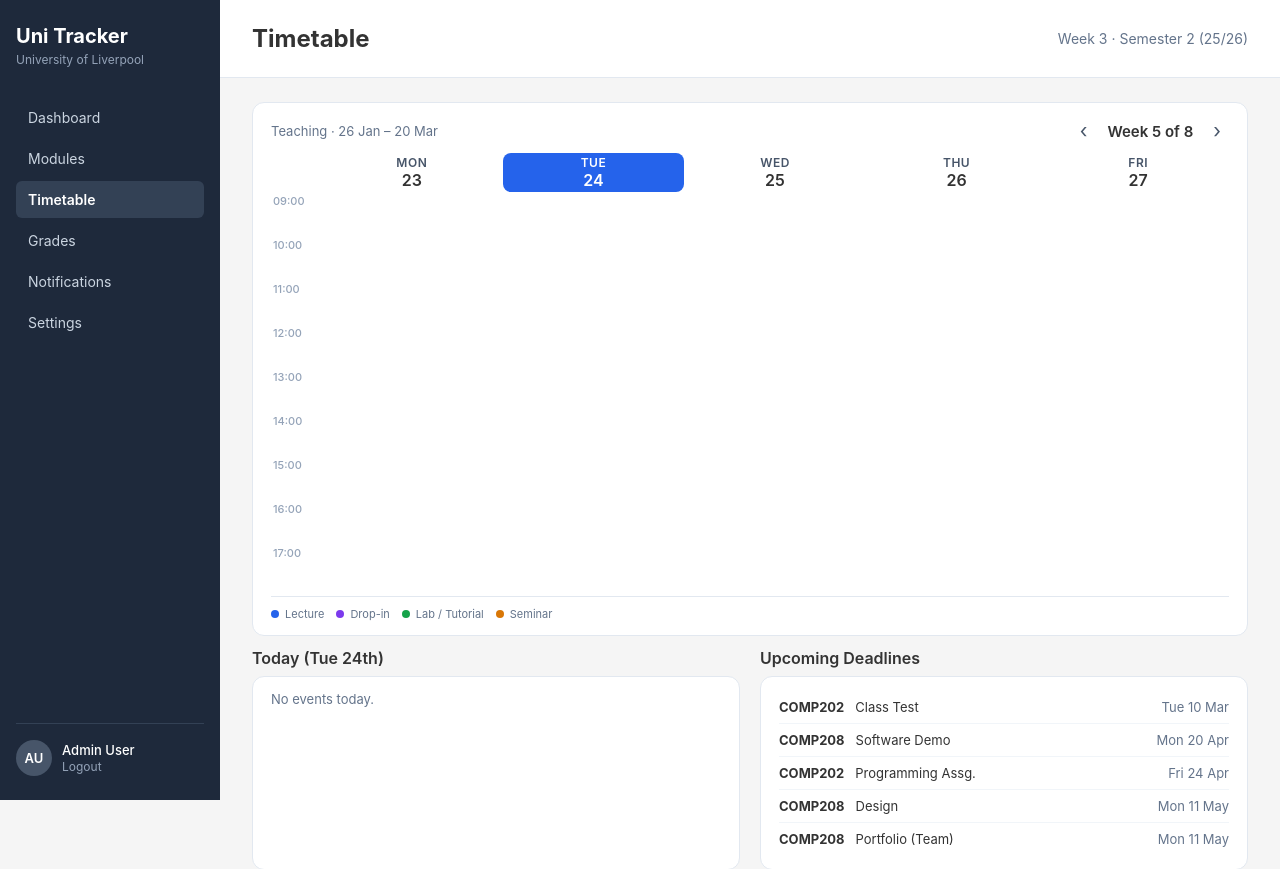
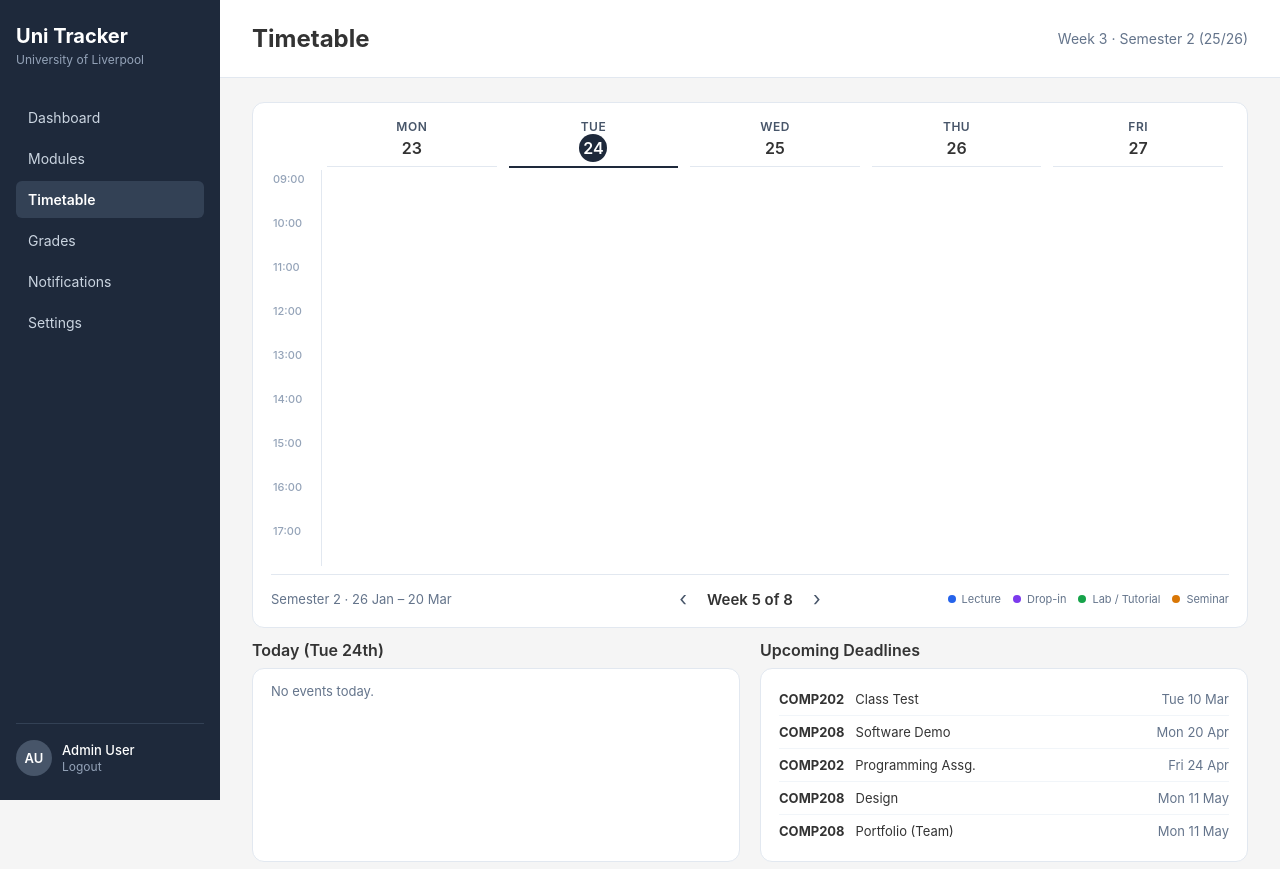
Before and after one commit to Vitto24/COMP208-Group-Project, a Django app: page /timetable/ in a window 1280 px wide. Shown: the top 869 px of the page. Run offline with Django 5.2, Linux system fonts and the light colour scheme; a user stored in the database is signed in; data comes from the database, SQL or seed files in the repository; parts of the project's set-up code (start-up, migrations or seed data) failed here and were passed over.

Commit message:
Polish timetable UI with today indicator, footer layout, and day header lines

```diff
--- a/static/css/style.css
+++ b/static/css/style.css
@@ -448,22 +448,27 @@ body {
 }
 
 /* Timetable page */
-.timetable-header {
+.timetable-footer {
     display: flex;
     justify-content: space-between;
     align-items: center;
-    margin-bottom: 8px;
+    border-top: 1px solid #e2e8f0;
+    padding-top: 10px;
+    margin-top: 8px;
 }
 
 .term-info {
     font-size: 13px;
     color: #64748b;
+    flex: 1;
 }
 
 .week-nav {
     display: flex;
     align-items: center;
     gap: 12px;
+    justify-content: center;
+    flex: 1;
 }
 
 .week-arrow {
@@ -507,7 +512,19 @@ body {
 
 .day-col {
     text-align: center;
-    padding: 4px 2px;
+    padding: 4px 2px 0;
+    position: relative;
+}
+
+.day-col::after {
+    content: '';
+    display: block;
+    margin: 4px 4px 0;
+    border-bottom: 1px solid #e2e8f0;
+}
+
+.day-today::after {
+    border-bottom: 2px solid #1e293b;
 }
 
 .day-name {
@@ -522,16 +539,18 @@ body {
     font-size: 16px;
     font-weight: 600;
     color: #333;
+    height: 28px;
+    line-height: 28px;
 }
 
-.day-today {
-    background: #2563eb;
-    border-radius: 8px;
-}
-
-.day-today .day-name,
 .day-today .day-date {
+    background: #1e293b;
     color: #fff;
+    border-radius: 50%;
+    width: 28px;
+    height: 28px;
+    line-height: 28px;
+    margin: 0 auto;
 }
 
 .time-label {
@@ -540,6 +559,8 @@ body {
     font-weight: 500;
     padding-top: 4px;
     width: 44px;
+    padding-right: 2px;
+    border-right: 1px solid #e2e8f0;
 }
 
 .timetable-table tbody tr {
@@ -601,13 +622,13 @@ body {
 .event-seminar .event-code { color: #d97706; }
 
 /* Legend */
-.legend {
+.legend-items {
     display: flex;
     gap: 12px;
     font-size: 11px;
     color: #64748b;
-    border-top: 1px solid #e2e8f0;
-    padding-top: 10px;
+    flex: 1;
+    justify-content: flex-end;
 }
 
 .legend-item {
--- a/templates/timetable/timetable.html
+++ b/templates/timetable/timetable.html
@@ -8,26 +8,6 @@
 
 <!-- Timetable grid card -->
 <div class="card">
-    <!-- Combined header: term info left, week nav right -->
-    <div class="timetable-header">
-        {% if term_info %}
-        <span class="term-info">{{ term_info.label }} · {{ term_info.start|date:"j M" }} – {{ term_info.end|date:"j M" }}</span>
-        {% endif %}
-        <div class="week-nav">
-            {% if week_num > 1 %}
-                <a href="?week={{ week_num|add:"-1" }}" class="week-arrow">&lsaquo;</a>
-            {% else %}
-                <span class="week-arrow week-arrow-disabled">&lsaquo;</span>
-            {% endif %}
-            <span class="week-label">Week {{ week_num }}{% if term_info %} of {{ term_info.total_weeks }}{% endif %}</span>
-            {% if week_num < max_week %}
-                <a href="?week={{ week_num|add:"1" }}" class="week-arrow">&rsaquo;</a>
-            {% else %}
-                <span class="week-arrow week-arrow-disabled">&rsaquo;</span>
-            {% endif %}
-        </div>
-    </div>
-
     <!-- Grid with time column -->
     <table class="timetable-table">
         <thead>
@@ -65,12 +45,30 @@
         </tbody>
     </table>
 
-    <!-- Legend -->
-    <div class="legend">
-        <span class="legend-item"><span class="legend-dot dot-lecture"></span> Lecture</span>
-        <span class="legend-item"><span class="legend-dot dot-dropin"></span> Drop-in</span>
-        <span class="legend-item"><span class="legend-dot dot-lab"></span> Lab / Tutorial</span>
-        <span class="legend-item"><span class="legend-dot dot-seminar"></span> Seminar</span>
+    <!-- Footer: term info, week nav, legend -->
+    <div class="timetable-footer">
+        {% if term_info %}
+        <span class="term-info">Semester {{ semester }} · {{ term_info.start|date:"j M" }} – {{ term_info.end|date:"j M" }}</span>
+        {% endif %}
+        <div class="week-nav">
+            {% if week_num > 1 %}
+                <a href="?week={{ week_num|add:"-1" }}" class="week-arrow">&lsaquo;</a>
+            {% else %}
+                <span class="week-arrow week-arrow-disabled">&lsaquo;</span>
+            {% endif %}
+            <span class="week-label">Week {{ week_num }}{% if term_info %} of {{ term_info.total_weeks }}{% endif %}</span>
+            {% if week_num < max_week %}
+                <a href="?week={{ week_num|add:"1" }}" class="week-arrow">&rsaquo;</a>
+            {% else %}
+                <span class="week-arrow week-arrow-disabled">&rsaquo;</span>
+            {% endif %}
+        </div>
+        <div class="legend-items">
+            <span class="legend-item"><span class="legend-dot dot-lecture"></span> Lecture</span>
+            <span class="legend-item"><span class="legend-dot dot-dropin"></span> Drop-in</span>
+            <span class="legend-item"><span class="legend-dot dot-lab"></span> Lab / Tutorial</span>
+            <span class="legend-item"><span class="legend-dot dot-seminar"></span> Seminar</span>
+        </div>
     </div>
 </div>
 
```
